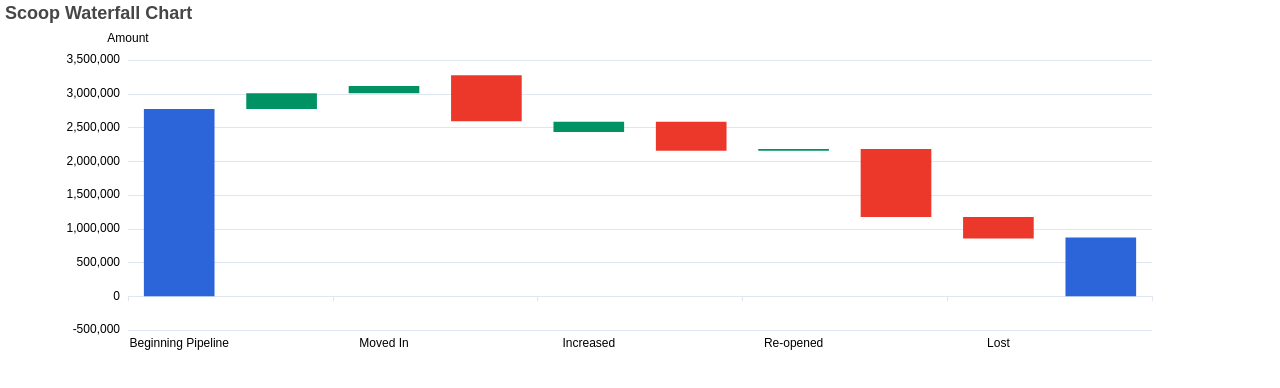
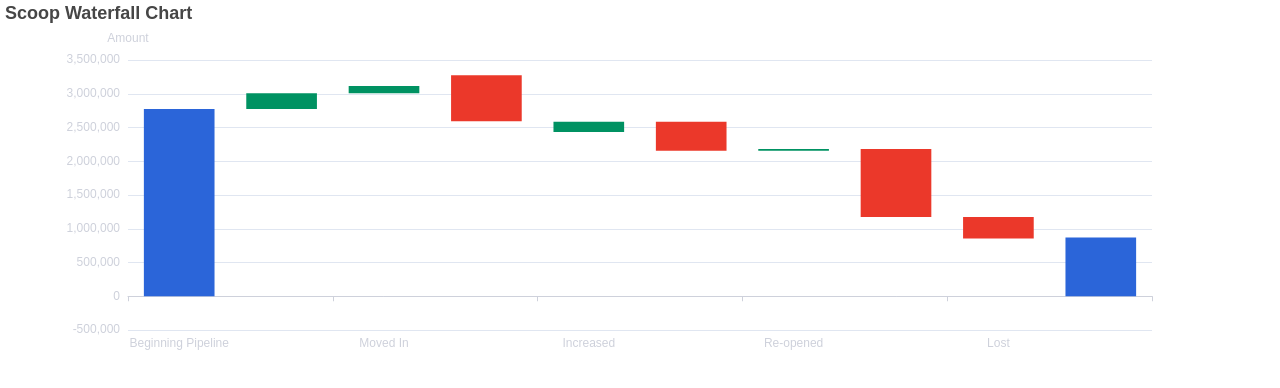
Before and after one commit to gjakobson/scoopembed, a Next.js app: page /asset/ChartComponentOne in a window 1280 px wide. Shown: the top 388 px of the page. Built offline with nearby package versions, Linux system fonts and the light colour scheme.

Commit message:
lighter colors

```diff
--- a/src/pages/asset/ChartComponentOne.js
+++ b/src/pages/asset/ChartComponentOne.js
@@ -93,19 +93,19 @@ const ChartComponentOne = () => {
         "Lost",
         "Ending Pipeline"
       ],
-      axisLabel: { color: "##ced1db" },
-      nameTextStyle: { color: "##ced1db" },
-      axisLine: { lineStyle: { color: "##ced1db" } }
+      axisLabel: { color: "#ced1db" },
+      nameTextStyle: { color: "#ced1db" },
+      axisLine: { lineStyle: { color: "#ced1db" } }
     },
     yAxis: [
       {
         name: "Amount",
         type: "value",
         alignTicks: true,
-        axisLabel: { color: "##ced1db" },
+        axisLabel: { color: "#ced1db" },
         position: "left",
-        nameTextStyle: { color: "##ced1db" },
-        axisLine: { lineStyle: { color: "##ced1db" } }
+        nameTextStyle: { color: "#ced1db" },
+        axisLine: { lineStyle: { color: "#ced1db" } }
       }
     ]
   });
```
